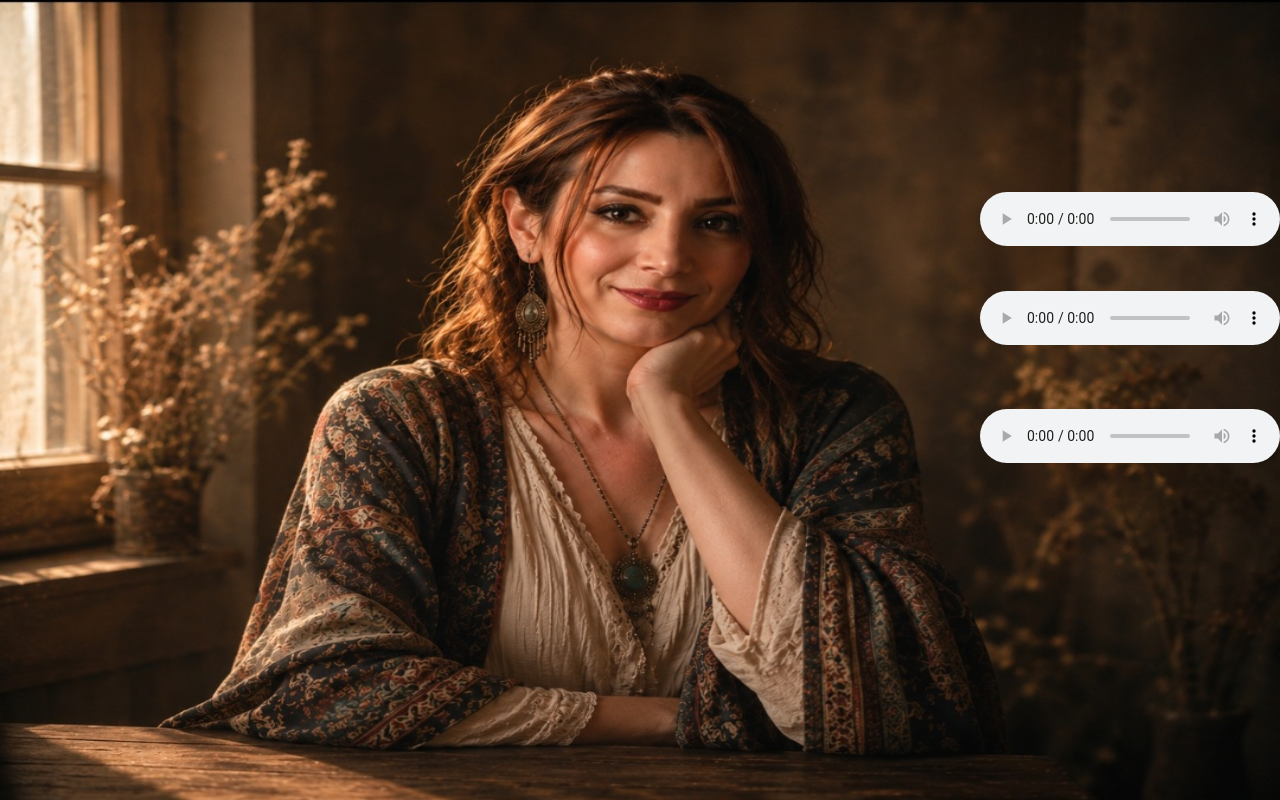
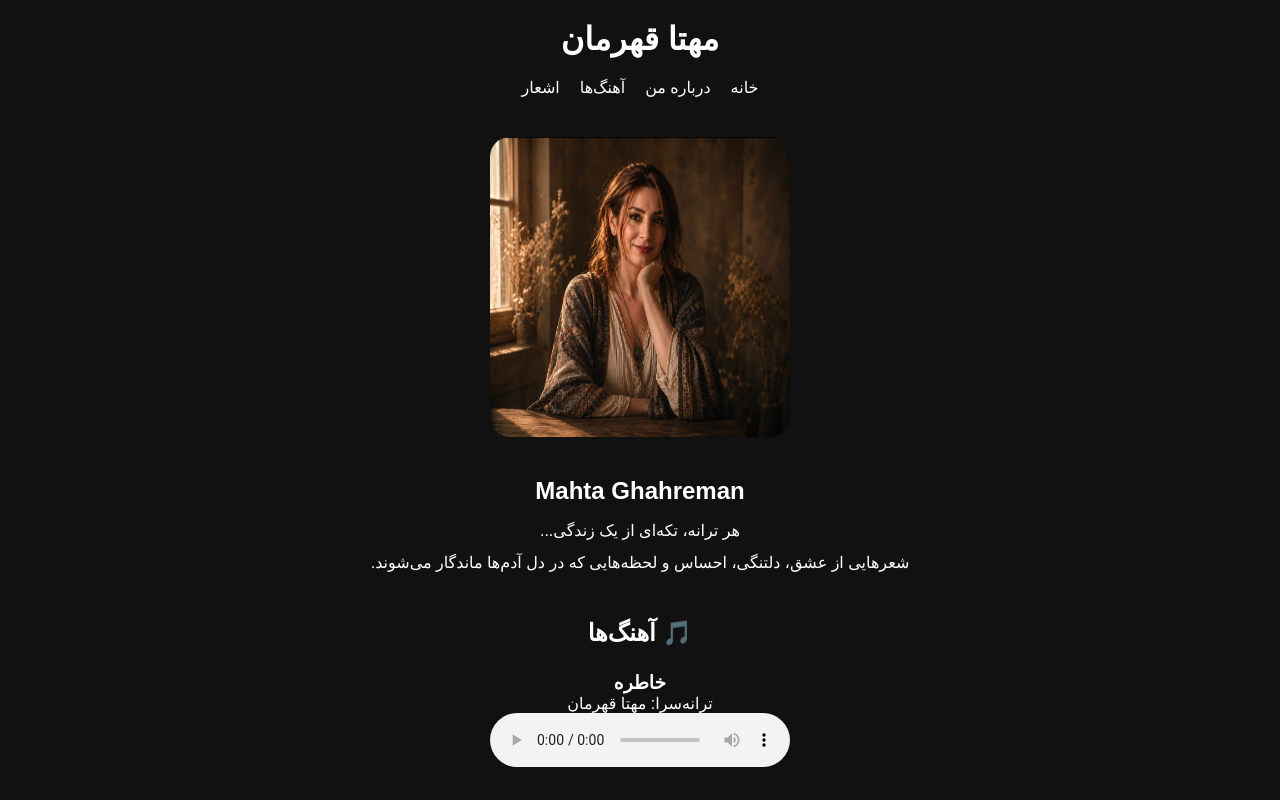
Before and after one commit to mahtaghahreman/Mahta_ghahreman, a Next.js app: page / in a window 1280 px wide. Shown: the top 800 px of the page. Built offline with nearby package versions, Linux system fonts and the light colour scheme.

Commit message:
Update globals.css

```diff
--- a/app/globals.css
+++ b/app/globals.css
@@ -1,4 +1,3 @@
-
 * {
   margin: 0;
   padding: 0;
@@ -27,6 +26,110 @@ img {
   display: block;
 }
 
-main {
+
+/* صفحه اصلی */
+
+.home {
   width: 100%;
+  padding: 20px;
 }
+
+
+/* منو */
+
+.header {
+  text-align: center;
+  margin-bottom: 40px;
+}
+
+.header nav {
+  margin-top: 20px;
+  display: flex;
+  justify-content: center;
+  gap: 20px;
+}
+
+
+/* تصویر */
+
+.hero {
+  text-align: center;
+}
+
+.hero-image {
+  position: relative;
+  width: 300px;
+  height: 300px;
+  margin: 20px auto;
+  overflow: hidden;
+  border-radius: 20px;
+}
+
+
+/* متن */
+
+.intro {
+  max-width: 700px;
+  margin: 30px auto;
+  line-height: 2;
+}
+
+
+/* آهنگ‌ها */
+
+.music {
+  margin-top: 40px;
+  text-align: center;
+}
+
+.music-card {
+  margin: 25px auto;
+}
+
+
+/* ارتباط */
+
+.contact {
+  text-align: center;
+  margin-top: 40px;
+}
+
+
+/* اشعار */
+
+.lyrics-page {
+  text-align: center;
+  padding: 30px;
+  line-height: 2;
+}
+
+.lyrics-list {
+  display: flex;
+  flex-direction: column;
+  gap: 20px;
+  margin-top: 30px;
+  align-items: center;
+}
+
+.lyrics-list a {
+  width: 220px;
+  padding: 15px;
+  background: #222;
+  border-radius: 12px;
+  font-size: 20px;
+}
+
+.lyrics-text {
+  max-width: 700px;
+  margin: 30px auto;
+}
+
+.lyrics-text p {
+  margin-bottom: 30px;
+}
+
+
+footer {
+  text-align: center;
+  margin: 50px 0 20px;
+}
```
